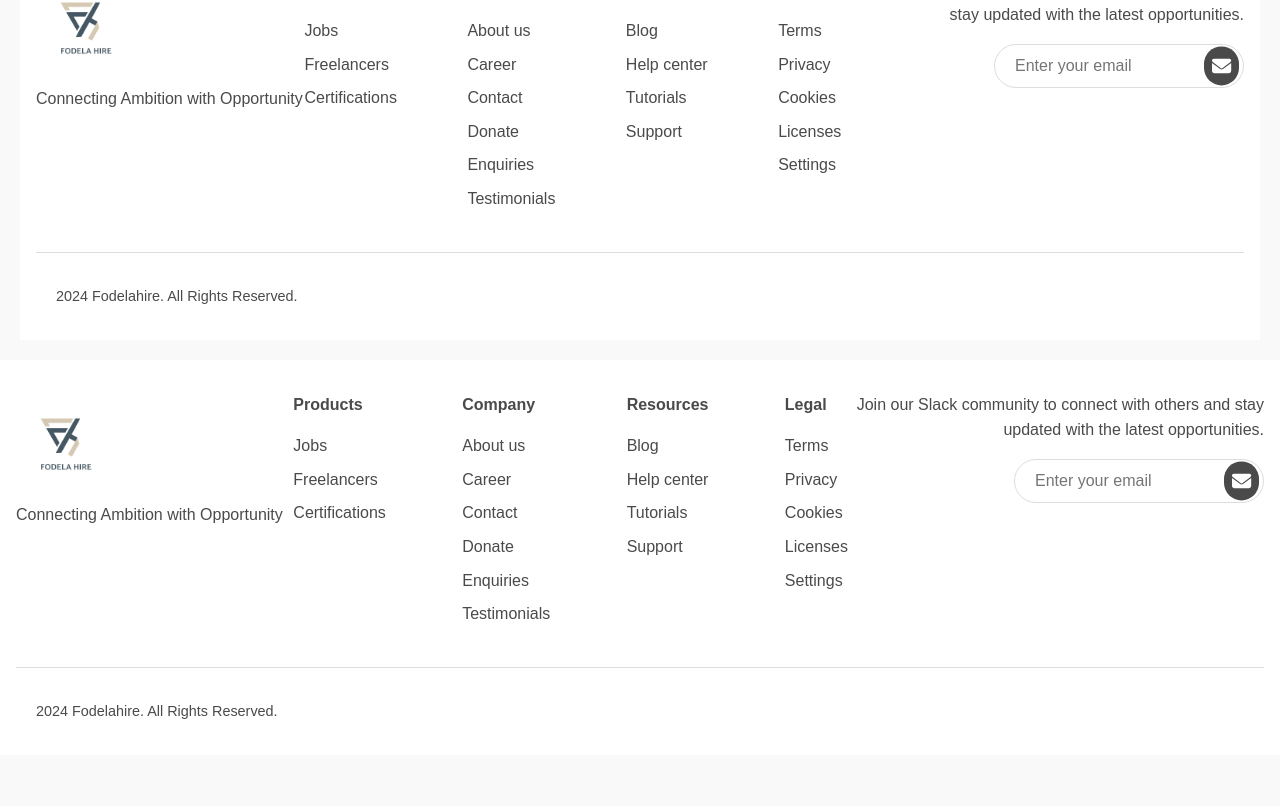
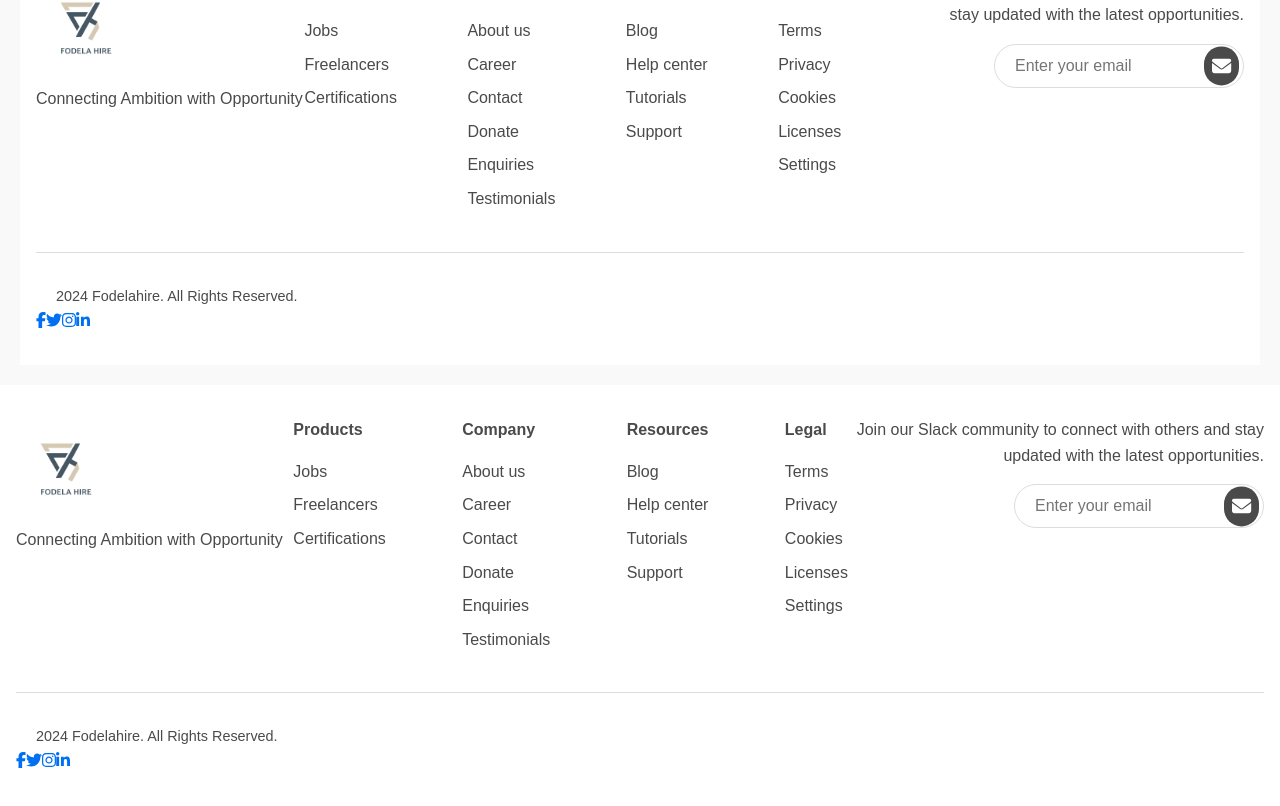
Before and after one commit to Fodelahire/webplay, a Next.js app: page /guest in a window 1280 px wide. Shown: the part 846-1652 px from the top of the page. Before the commit the page ends 1601 px from the top, so only its background shows below. Built offline with nearby package versions, Linux system fonts and the light colour scheme.

Commit message:
updated docker and remove

```diff
--- a/src/app/components/Footer.tsx
+++ b/src/app/components/Footer.tsx
@@ -1,7 +1,7 @@
 import React from 'react';
 import styles from '@/styles/components/footer.module.scss';
 import { FontAwesomeIcon } from '@fortawesome/react-fontawesome';
-import { faFacebookF, faInstagram, faLinkedinIn, faTwitter, } from '@fortawesome/free-brands-svg-icons';
+import { faFacebookF, faInstagram, faLinkedinIn, faTwitter } from '@fortawesome/free-brands-svg-icons';
 import { faEnvelope as solidEnvelope } from '@fortawesome/free-solid-svg-icons';
 
 const Footer = () => {
@@ -68,6 +68,21 @@ const Footer = () => {
       <div className={styles.footerNote}>
         <p>{new Date().getFullYear()} Fodelahire. All Rights Reserved.</p>
       </div>
+
+      <div className={styles.socialMedia}>
+        <a href="https://www.facebook.com" aria-label="Facebook">
+          <FontAwesomeIcon icon={faFacebookF} />
+        </a>
+        <a href="https://www.twitter.com" aria-label="Twitter">
+          <FontAwesomeIcon icon={faTwitter} />
+        </a>
+        <a href="https://www.instagram.com" aria-label="Instagram">
+          <FontAwesomeIcon icon={faInstagram} />
+        </a>
+        <a href="https://www.linkedin.com" aria-label="LinkedIn">
+          <FontAwesomeIcon icon={faLinkedinIn} />
+        </a>
+      </div>
     </footer>
   );
 };
```
